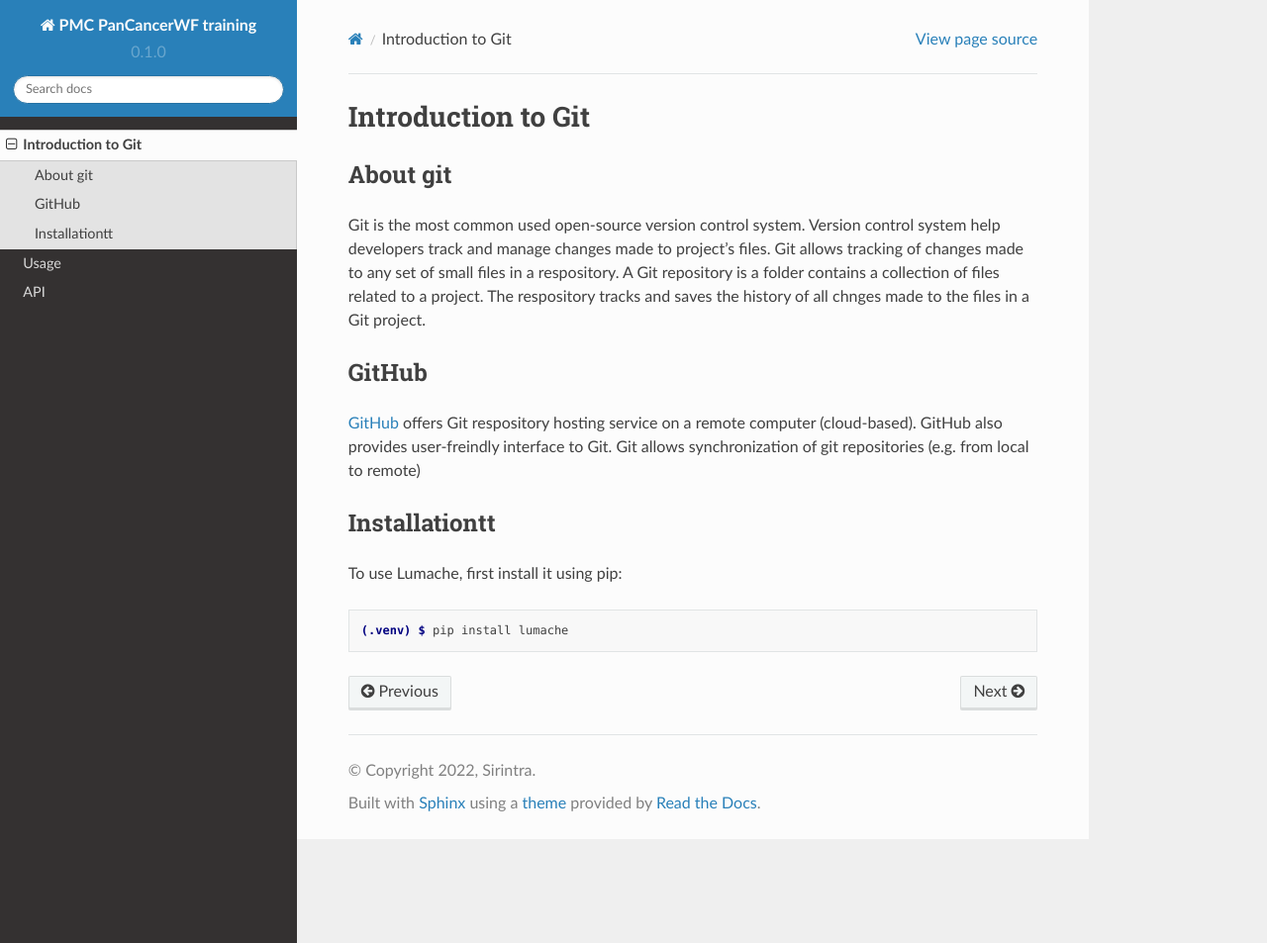
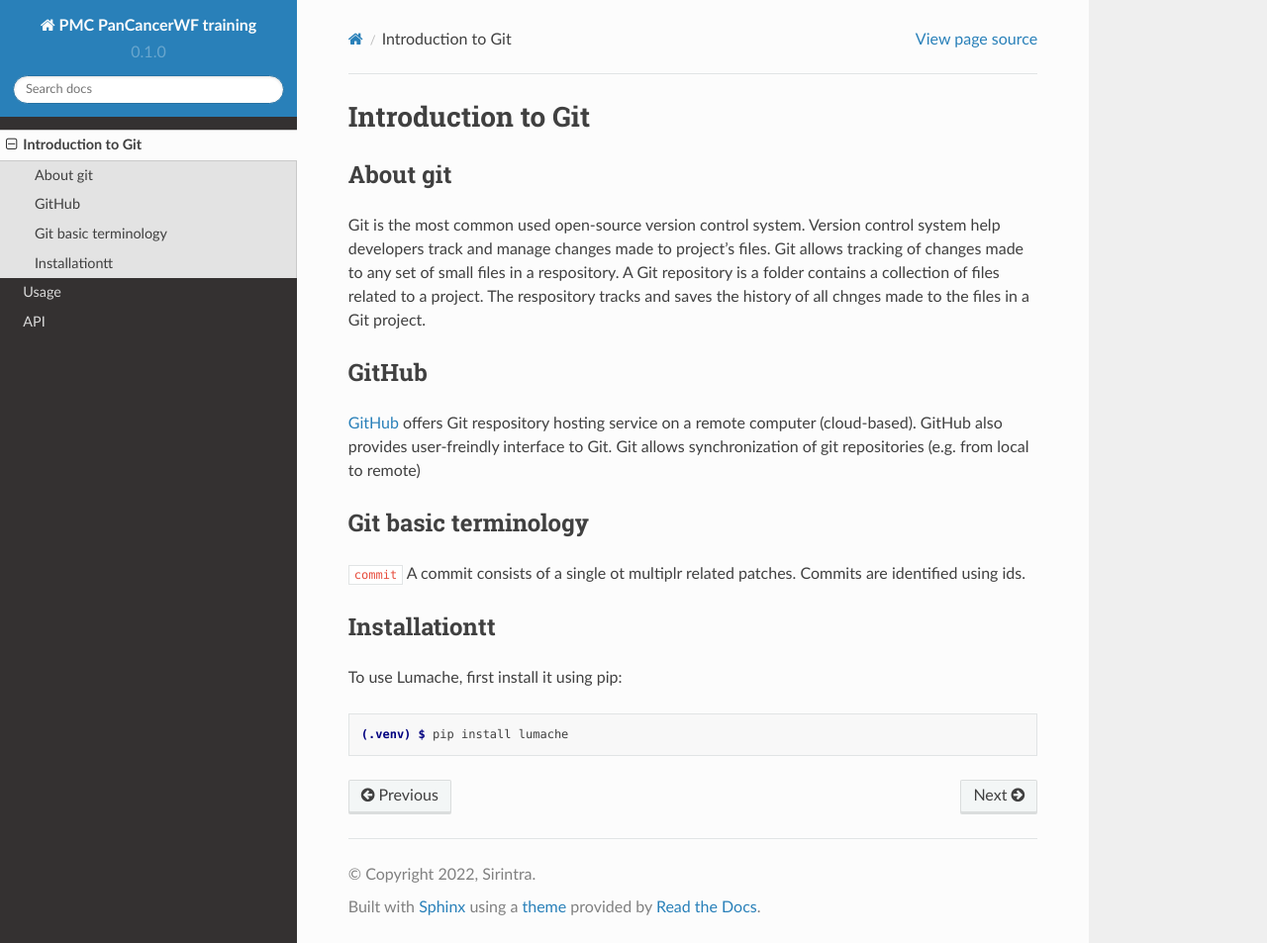
Before and after one commit to sirintra/PMC-PC-training, a Sphinx documentation site: the page built from docs/source/git.rst, in a window 1280 px wide and 953 px high. Shown: the whole window at 99% size. Built offline with Sphinx 7.4.7 and the Read the Docs theme 2.0.0, drawn with Linux system fonts in a browser that asks for light colours.

Commit message:
Update git.rst

```diff
--- a/docs/source/git.rst
+++ b/docs/source/git.rst
@@ -9,7 +9,10 @@ GitHub
 ----------
 `GitHub <https://github.com/>`_ offers Git respository hosting service on a remote computer (cloud-based). GitHub also provides user-freindly interface to Git. Git allows synchronization of git repositories (e.g. from local to remote)
 
-
+Git basic terminology
+---------------------
+``commit``
+A commit consists of a single ot multiplr related patches. Commits are identified using ids.
 
 .. _installationtt:
 
```
